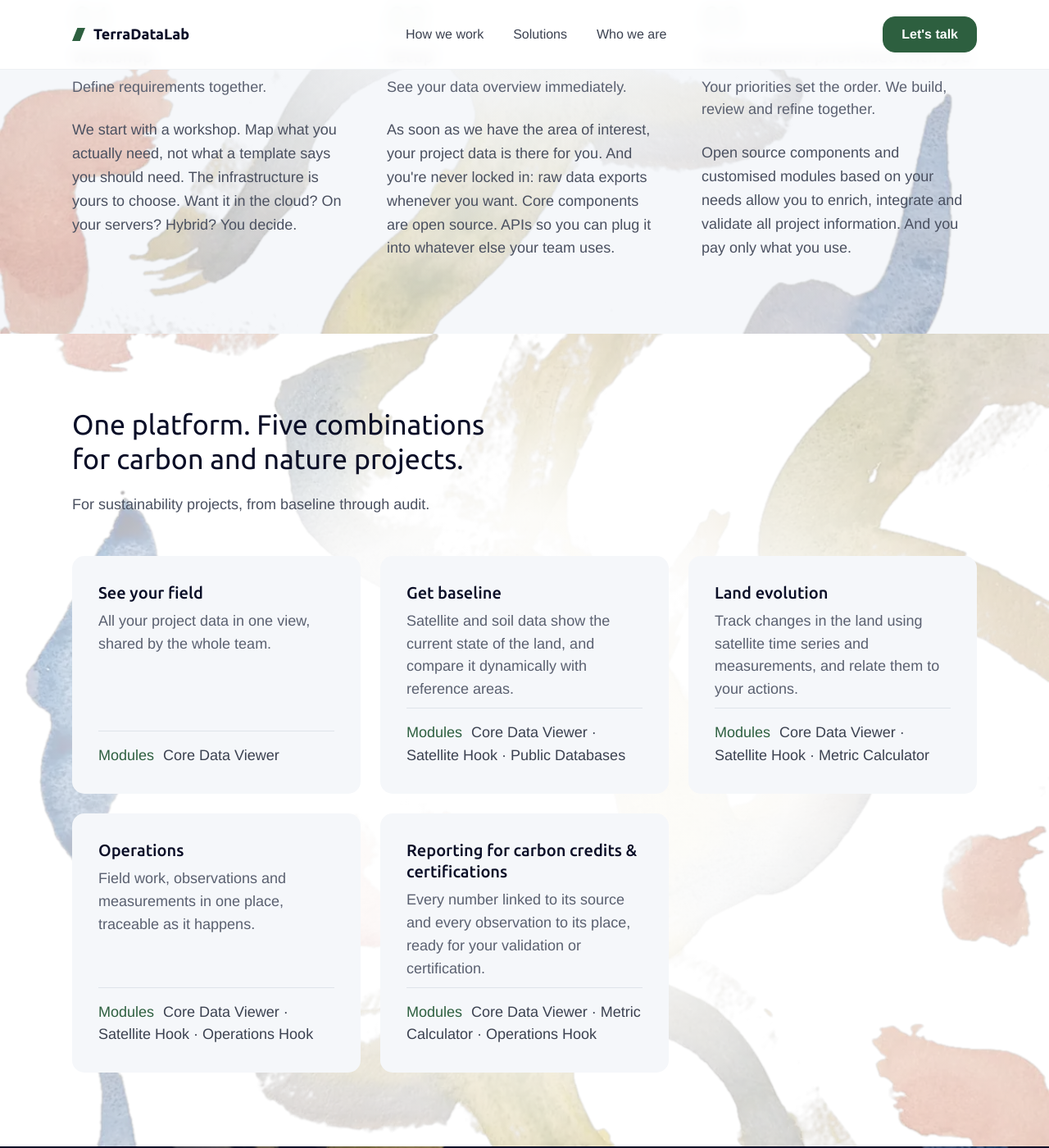
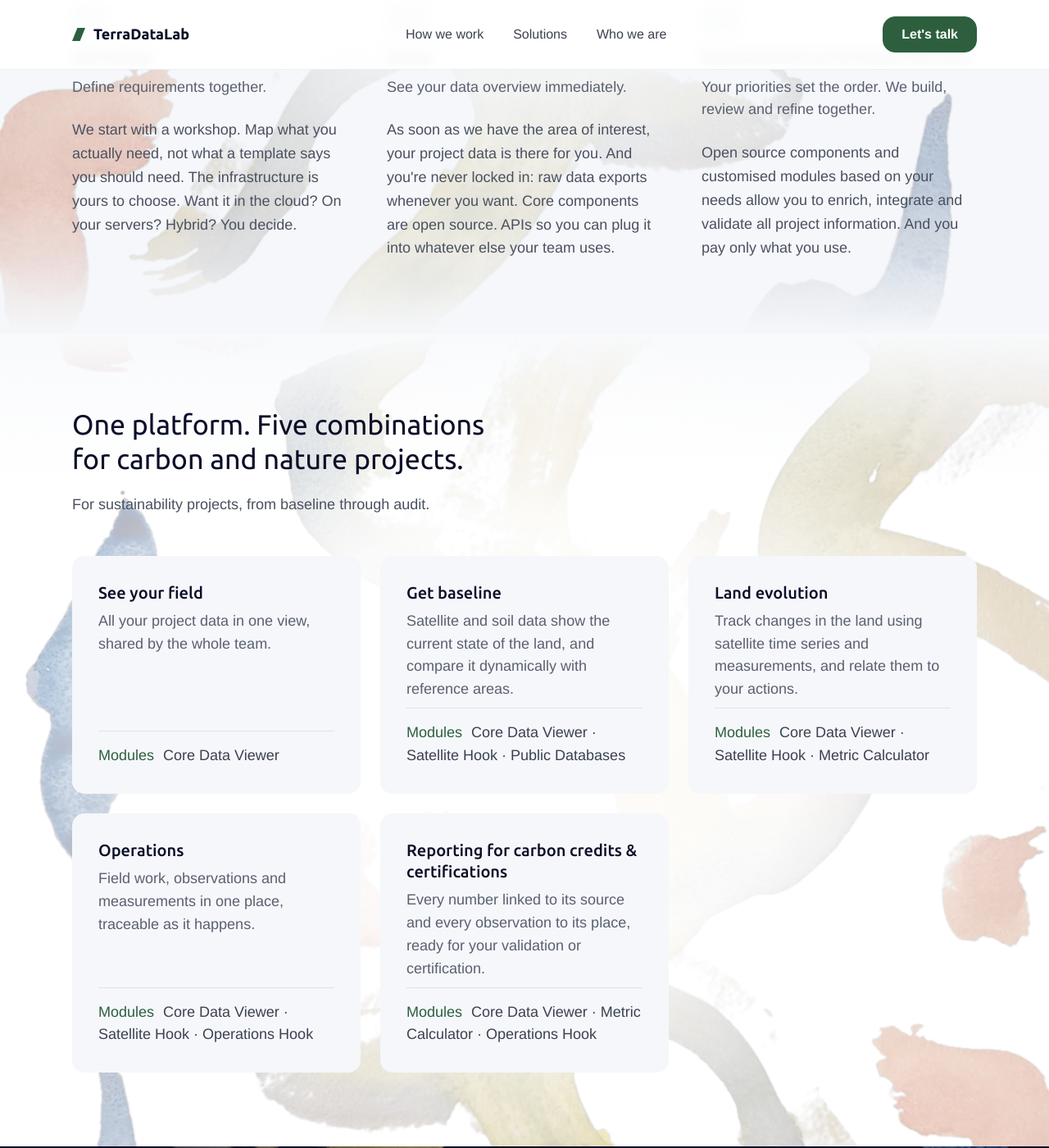
Before and after one commit to ciskoh/terradatalab, a Jekyll site: the page built from index.html, in a window 1280 px wide and 1400 px high, scrolled down 1799 px. Shown: the whole window at 82% size. Built offline with Jekyll 4.4.1, drawn with Linux system fonts in a browser that asks for light colours.

Commit message:
Fade the artwork and blend grey into white where How we work meets Solutions
Co-Authored-By: Claude Opus 5.5 <noreply@anthropic.com>

```diff
--- a/assets/css/main.css
+++ b/assets/css/main.css
@@ -186,6 +186,10 @@ img { max-width: 100%; height: auto; display: block; }
 #how-we-work::before, #solutions::before, #how-we-work::after, #solutions::after { content: ""; position: absolute; inset: 0; pointer-events: none; }
 #how-we-work::before, #solutions::before { z-index: -2; background: var(--art-image) center / cover no-repeat; opacity: var(--art-section-opacity); }
 #solutions::before { transform: scaleX(-1); }
+/* shared edge How we work → Solutions: no sharp cut in the strokes, no hard grey/white line (MEMORY.md §13.2) */
+#how-we-work::before { -webkit-mask-image: linear-gradient(to bottom, #000 calc(100% - var(--art-edge-fade)), transparent); mask-image: linear-gradient(to bottom, #000 calc(100% - var(--art-edge-fade)), transparent); }
+#solutions::before { -webkit-mask-image: linear-gradient(to bottom, transparent, #000 var(--art-edge-fade)); mask-image: linear-gradient(to bottom, transparent, #000 var(--art-edge-fade)); }
+#solutions { background: linear-gradient(var(--color-bg-alt), var(--color-bg) var(--art-edge-fade)); }
 #how-we-work::after { z-index: -1; background: radial-gradient(ellipse 48% 50% at 50% 50%, rgb(var(--rgb-veil-alt) / .92) 55%, rgb(var(--rgb-veil-alt) / .35) 100%); }
 #solutions::after { z-index: -1; background: radial-gradient(ellipse 48% 50% at 50% 50%, rgb(var(--rgb-veil) / .92) 55%, rgb(var(--rgb-veil) / .35) 100%); }
 
--- a/assets/css/tokens.css
+++ b/assets/css/tokens.css
@@ -52,6 +52,7 @@
   --color-art-text-soft: #e6e9f0;   /* hero subtitle on the artwork */
   --color-art-accent: #8fd1a4;      /* hero 2nd title phrase: light green, readable on navy */
   --rgb-art-shade: 10 14 39;        /* navy shade behind text on the artwork */
+  --art-edge-fade: 180px;           /* artwork fades out over this height where two artwork sections meet; grey → white blends over it too (MEMORY.md §13.2) */
   --rgb-tree-glow: 245 247 250;     /* light area behind the tree, fades to transparent */
   --rgb-veil-alt: 245 247 250;      /* veil over the artwork in How we work (= --color-bg-alt) */
   --rgb-veil: 255 255 255;          /* veil over the artwork in Solutions (= --color-bg) */
```
